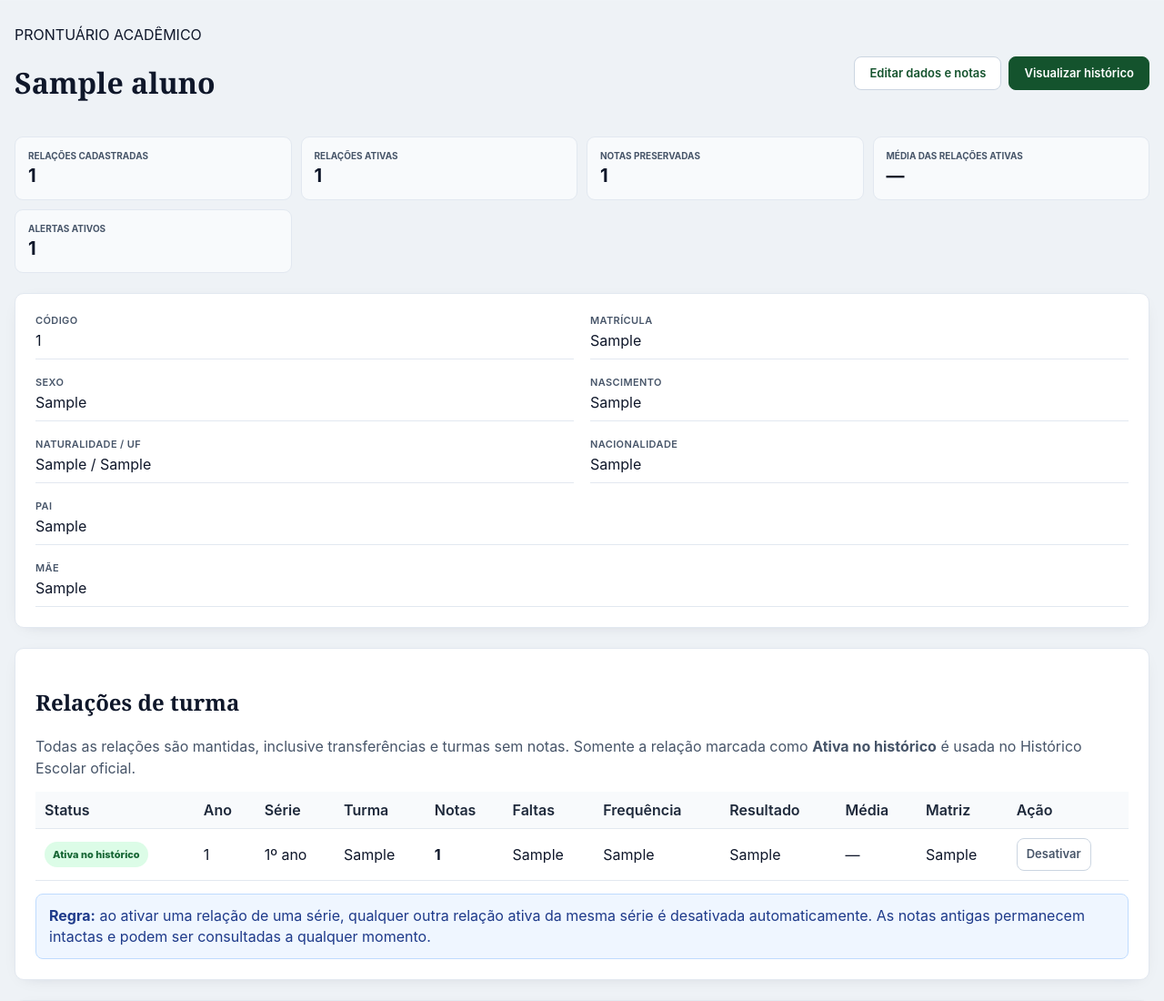
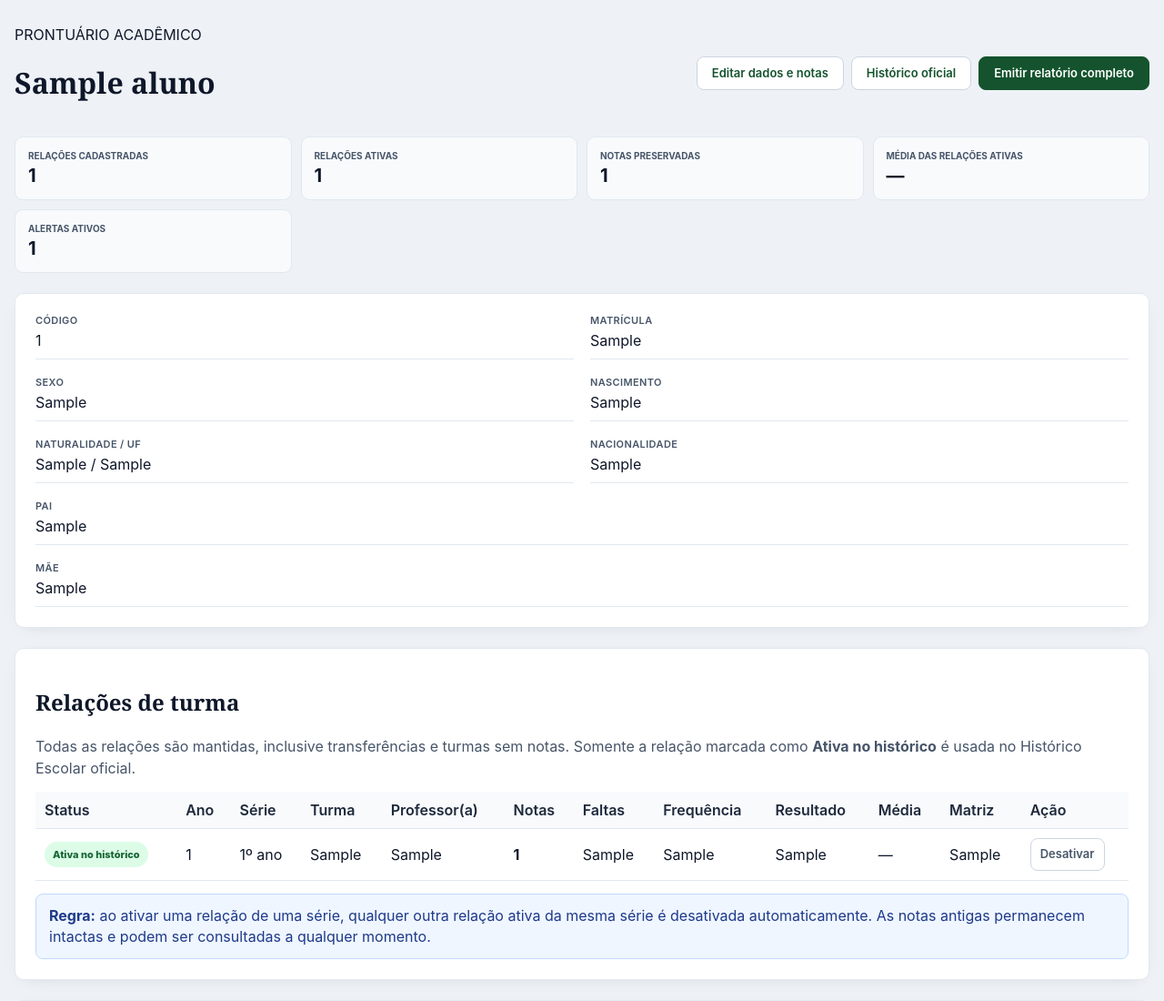
Before and after one commit to Paulo-Andre/historico_egidio, a Django app: page /aluno/1/ in a window 1280 px wide. Shown: the part 64-1164 px from the top of the page at 91% size. Run offline with Django 5.2, Linux system fonts and the light colour scheme; tables that the repository leaves empty hold one stand-in row (values such as "Sample post"); parts of the project's set-up code (start-up, migrations or seed data) failed here and were passed over.

Commit message:
ui: adiciona relatório completo e professor no prontuário

```diff
--- a/historico/templates/historico/aluno.html
+++ b/historico/templates/historico/aluno.html
@@ -9,7 +9,8 @@
   </div>
   <div class="toolbar-actions">
     <a class="btn" href="{% url 'historico:aluno_editar' aluno.codigo %}">Editar dados e notas</a>
-    <a class="btn primary" href="{% url 'historico:historico' aluno.codigo %}">Visualizar histórico</a>
+    <a class="btn" href="{% url 'historico:historico' aluno.codigo %}">Histórico oficial</a>
+    <a class="btn primary" href="{% url 'historico:relatorio_aluno' aluno.codigo %}">Emitir relatório completo</a>
   </div>
 </div>
 
@@ -77,6 +78,7 @@
           <th>Ano</th>
           <th>Série</th>
           <th>Turma</th>
+          <th>Professor(a)</th>
           <th>Notas</th>
           <th>Faltas</th>
           <th>Frequência</th>
@@ -99,6 +101,7 @@
           <td>{{ item.registro.ano }}</td>
           <td>{% if item.registro.serie %}{{ item.registro.serie }}º ano{% else %}—{% endif %}</td>
           <td>{{ item.registro.turma|default:"—" }}</td>
+          <td>{{ item.registro.professor_responsavel|default:"—" }}</td>
           <td>
             <strong>{{ item.quantidade_notas }}</strong>
             {% if item.quantidade_notas == 0 %}
```
